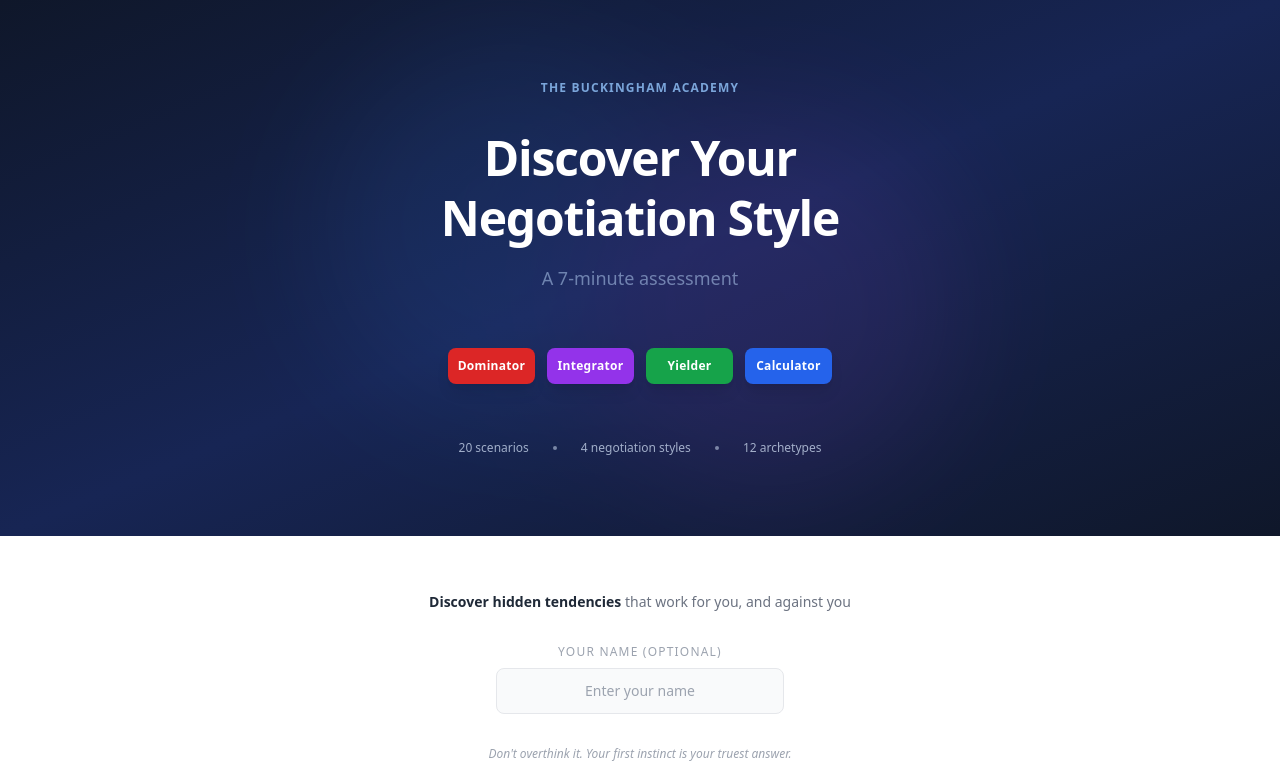
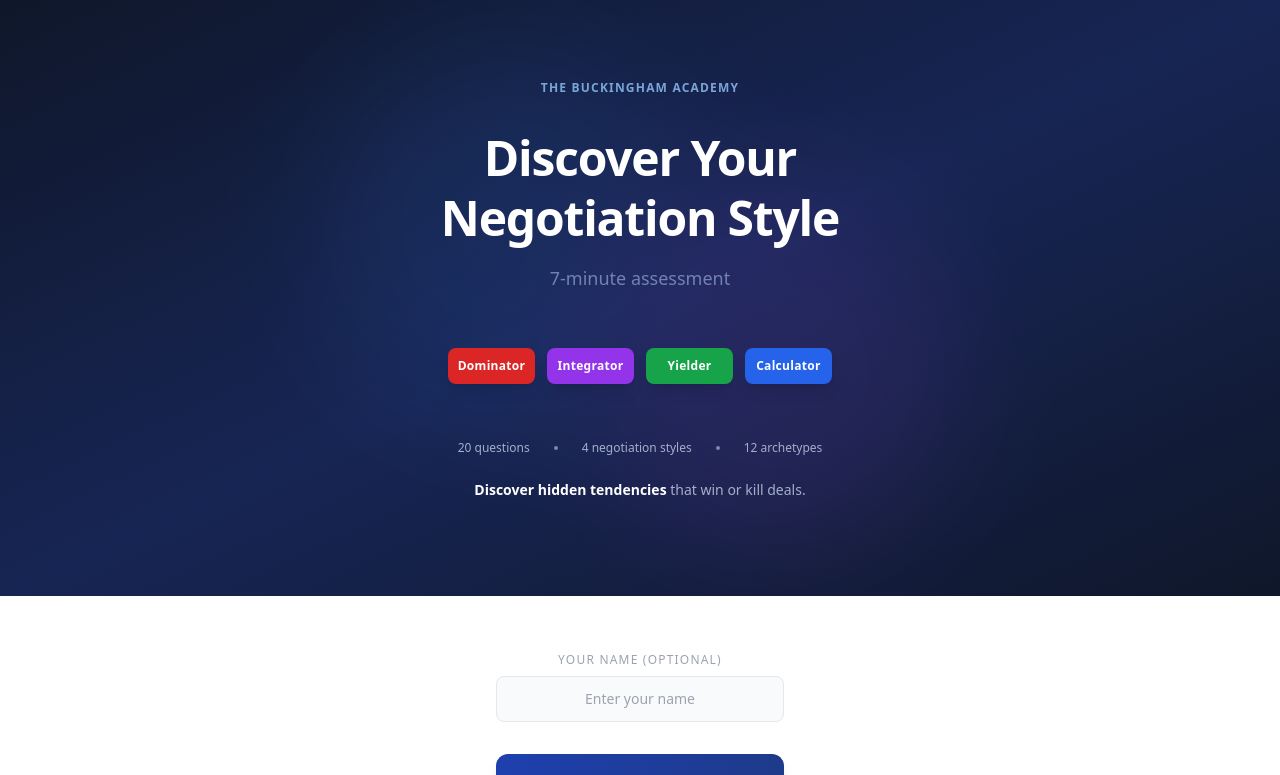
Before and after one commit to emailden-git/negotiation-profiler, a React (Create React App) app: page / in a window 1280 px wide. Shown: the top 775 px of the page. Built offline with nearby package versions, Linux system fonts and the light colour scheme.

Commit message:
fix more questions, front page changes

```diff
--- a/src/App.js
+++ b/src/App.js
@@ -72,7 +72,7 @@ const questions = [
     {text:"Still focus on getting the best deal right now",map:'dominator'},
   ]},
   { type:'style', text:"A colleague asks for advice before their negotiation. You say:", options:[
-    {text:"Do your homework — know every detail before you walk in",map:'calculator'},
+    {text:"Do your homework, know every detail before you walk in",map:'calculator'},
     {text:"Go in strong and don't back down",map:'dominator'},
     {text:"Be friendly and focus on finding common ground",map:'yielder'},
     {text:"Find out what the other side really needs and get creative",map:'integrator'},
@@ -80,7 +80,7 @@ const questions = [
   { type:'style', text:"You're offered a deal that's good but not great. You:", options:[
     {text:"Reject it and demand better",map:'dominator'},
     {text:"Explore whether small tweaks could work for both sides",map:'integrator'},
-    {text:"Accept it — good enough, don't risk losing it",map:'yielder'},
+    {text:"Accept it, it's good enough, don't risk losing it",map:'yielder'},
     {text:"Ask for time to compare it against your benchmarks",map:'calculator'},
   ]},
   { type:'shadow', text:"You find out the other party is under serious time pressure to close. You:", options:[
@@ -108,21 +108,21 @@ const questions = [
     {text:"Test whether it's truly final by exploring alternatives",map:'integrator'},
   ]},
   { type:'shadow', text:"You got a great deal but the other party looks disappointed. You:", options:[
-    {text:"Not your problem — a deal is a deal",shadow:false},
+    {text:"Think, its not your problem, a deal is a deal",shadow:false},
     {text:"Feel genuinely bad and wonder if you pushed too hard",shadow:false},
-    {text:"Reassure them they got a great deal too — even though you know they didn't",shadow:true},
+    {text:"Reassure them they got a great deal too; even though you know they didn't",shadow:true},
     {text:"Review the facts to check whether the outcome was fair",shadow:false},
   ]},
   { type:'style', text:"Your counterpart is clearly inexperienced. You:", options:[
-    {text:"Negotiate fairly but firmly — you still have goals",map:'integrator'},
-    {text:"Take advantage — their lack of prep isn't your problem",map:'dominator'},
-    {text:"Go easy on them — wouldn't feel right to push hard",map:'yielder'},
+    {text:"Negotiate fairly but firmly because you still have goals",map:'integrator'},
+    {text:"Take advantage because their lack of experience isn't your problem",map:'dominator'},
+    {text:"Go easy on them, it wouldn't feel right to push them hard",map:'yielder'},
     {text:"Stick to your prepared plan regardless of who's across the table",map:'calculator'},
   ]},
   { type:'style', text:"You discover the other party has been dishonest about something. You:", options:[
     {text:"Call them out directly and use it as leverage",map:'dominator'},
     {text:"Raise it calmly and reset on honest terms",map:'integrator'},
-    {text:"Feel betrayed but avoid confrontation",map:'yielder'},
+    {text:"Feel betrayed but keep quiet to avoid confrontation",map:'yielder'},
     {text:"Document it and completely reassess your position",map:'calculator'},
   ]},
 ];
@@ -407,7 +407,7 @@ if(phase==='intro') return(
           <h1 className="text-5xl font-bold mb-4 leading-tight tracking-tight">
             Discover Your<br/>Negotiation Style
           </h1>
-          <p className="text-blue-200/50 text-lg mb-14">A 7‑minute assessment</p>
+          <p className="text-blue-200/50 text-lg mb-14">7‑minute assessment</p>
 
         <div className="grid grid-cols-4 gap-3 max-w-sm mx-auto mb-14">
   {[
@@ -423,21 +423,23 @@ if(phase==='intro') return(
 </div>
 
 <div className="flex items-center justify-center gap-6 text-xs text-blue-100/70">
-            <span>20 scenarios</span>
+  <span>20 questions</span>
   <span className="w-1 h-1 bg-blue-100/50 rounded-full"/>
   <span>4 negotiation styles</span>
   <span className="w-1 h-1 bg-blue-100/50 rounded-full"/>
   <span>12 archetypes</span>
 </div>
+
+<p className="text-sm text-blue-100/70 mt-6 mb-4">
+  <span className="font-semibold text-white">Discover hidden tendencies</span>{' '}
+  that win or kill deals.
+</p>
+
 </motion.div>
 </div>
 
 <div className="bg-white px-6 py-14 flex flex-col items-center">
   <motion.div initial={{opacity:0,y:10}} animate={{opacity:1,y:0}} transition={{delay:0.4}} className="text-center max-w-md w-full">
-          <p className="text-gray-500 text-sm mb-8">
-            <span className="font-bold text-gray-800">Discover hidden tendencies</span>{' '}
-            that work for you, and against you
-          </p>
 
     <div className="mb-8">
       <label className="block text-xs text-gray-400 mb-2 uppercase tracking-widest">Your name (optional)</label>
@@ -450,14 +452,16 @@ if(phase==='intro') return(
       />
     </div>
 
-          <p className="text-xs text-gray-400 italic mb-8">Don't overthink it. Your first instinct is your truest answer.</p>
+
 
           <button
   onClick={()=>setPhase('quiz')}
-            className="bg-gradient-to-r from-blue-800 to-blue-900 hover:from-blue-900 hover:to-slate-900 text-white font-bold px-12 py-4 rounded-xl text-lg transition-all shadow-lg hover:shadow-2xl transform hover:-translate-y-0.5"
+  className="mb-6 bg-gradient-to-r from-blue-800 to-blue-900 hover:from-blue-900 hover:to-slate-900 text-white font-bold px-12 py-4 rounded-xl text-lg transition-all shadow-lg hover:shadow-2xl transform hover:-translate-y-0.5"
 >
   Begin Assessment <ChevronRight className="inline w-5 h-5 ml-1"/>
 </button>
+
+ <p className="text-xs text-gray-400 italic mb-8">Don't overthink it. Your first instinct is your truest answer.</p>
 
           <p className="text-xs text-gray-300 mt-12">&copy; 2026 The Buckingham Academy Limited</p>
         </motion.div>
```
Lines whose indentation alone changed are shown as unchanged.
